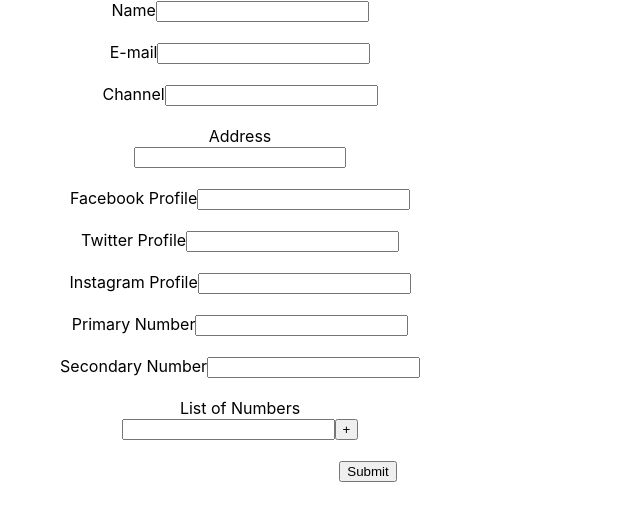
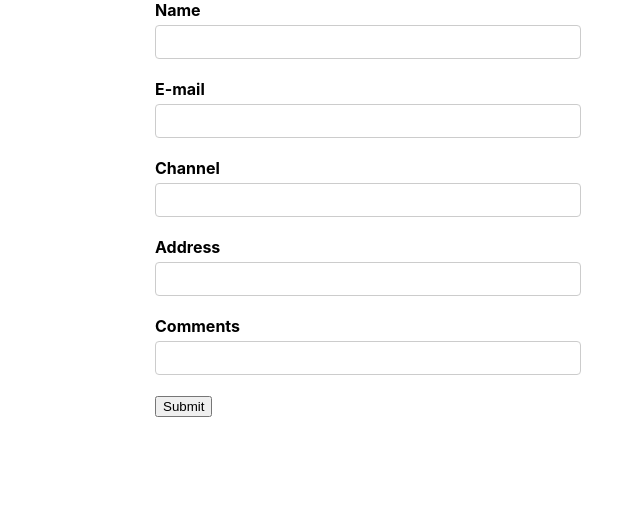
Before and after one commit to Jocatins/sphinx-shop-with-redux, a React (Create React App) app: page / in a window 1280 px wide. Shown: the top 520 px of the page, without its empty margins (272-912 px from the left). Built offline with nearby package versions, Linux system fonts and the light colour scheme.

Commit message:
submit_validations

```diff
--- a/src/App.css
+++ b/src/App.css
@@ -1,48 +1,34 @@
 .App {
-  text-align: center;
+  display: flex;
+  justify-content: center;
 }
 
-.App-logo {
-  height: 40vmin;
-  pointer-events: none;
+label {
+  font-weight: bold;
+  display: flex;
+  margin-bottom: 5px;
 }
 
-@media (prefers-reduced-motion: no-preference) {
-  .App-logo {
-    animation: App-logo-spin infinite 20s linear;
-  }
+input[type="text"],
+input[type="email"],
+textarea {
+  display: block;
+  width: 400px;
+  padding: 6px 12px;
+  font-size: 14px;
+  line-height: 1.42857143;
+  color: #555;
+  background-color: #fff;
+  background-image: none;
+  border: 1px solid #ccc;
+  border-radius: 4px;
+  /* margin-bottom: 20px; */
 }
 
-.App-header {
-  background-color: #282c34;
-  min-height: 100vh;
-  display: flex;
-  flex-direction: column;
-  align-items: center;
-  justify-content: center;
-  font-size: calc(10px + 2vmin);
-  color: white;
+.form-control {
+  margin-bottom: 20px;
 }
 
-.App-link {
-  color: #61dafb;
-}
-
-@keyframes App-logo-spin {
-  from {
-    transform: rotate(0deg);
-  }
-  to {
-    transform: rotate(360deg);
-  }
-}
-.form-control {
-  margin-bottom: 20px;
-  width: 80%;
-}
 .error {
   color: red;
 }
-input {
-  width: 20%;
-}
--- a/src/components/Form1.js
+++ b/src/components/Form1.js
@@ -15,16 +15,12 @@ const initialValues = {
   email: "",
   channel: "",
   address: "",
-  social: {
-    facebook: "",
-    twitter: "",
-    instagram: "",
-  },
-  idNumbers: [""],
-  phoneNumbers: ["", ""],
+  comments: "",
 };
-const onSubmit = (values) => {
+const onSubmit = (values, onSubmitProps) => {
   console.log("form data", values);
+  console.log("submit props", onSubmitProps);
+  onSubmitProps.setSubmitting(false);
 };
 
 const validationSchema = Yup.object({
@@ -32,6 +28,14 @@ const validationSchema = Yup.object({
   email: Yup.string().email("Invalid email format").required("Email required"),
   channel: Yup.string().required("Channel name required"),
 });
+//field level validation
+const validateComments = (value) => {
+  let error;
+  if (!value) {
+    error = "Comments required";
+  }
+  return error;
+};
 
 function Form1() {
   return (
@@ -40,24 +44,25 @@ function Form1() {
       validationSchema={validationSchema}
       onSubmit={onSubmit}
       // validateOnChange={false}   validateOnBlur={false}
+      // 4 simple validations use -----> validateOnMount
     >
+      {(formik) => {
+        console.log("formik props", formik);
+        return (
           <Form>
             <div className="form-control">
               <label htmlFor="name">Name</label>
               <Field type="text" id="name " name="name" />
-
-          <ErrorMessage name="name" />
+              <ErrorMessage name="name" component={TextError} />
             </div>
             <div className="form-control">
               <label htmlFor="email">E-mail</label>
               <Field type="email" id="email " name="email" />
-
               <ErrorMessage name="email" component={TextError} />
             </div>
             <div className="form-control">
               <label htmlFor="channel">Channel</label>
               <Field type="text" id="channel " name="channel" />
-
               <ErrorMessage name="channel">
                 {(errorMsg) => <div className="error">{errorMsg}</div>}
               </ErrorMessage>
@@ -66,68 +71,44 @@ function Form1() {
               <label htmlFor="address">Address</label>
               <FastField name="address">
                 {(props) => {
-              console.log("Field render");
+                  console.log("Field render", props);
                   const { field, form, meta } = props;
                   return (
                     <div>
                       <input type="text" id="address" {...field} />
-                  {meta.touched && meta.error ? <div>{meta.error} </div> : null}
+                      {meta.touched && meta.error ? (
+                        <div>{meta.error} </div>
+                      ) : null}
                     </div>
                   );
                 }}
               </FastField>
             </div>
+            {/* Field level validation */}
             <div className="form-control">
-          <label htmlFor="facebook">Facebook Profile</label>
-          <Field type="text" id="facebook " name="social.facebook" />
+              <label htmlFor="comments">Comments</label>
+              <Field
+                type="text"
+                id="comments "
+                name="comments"
+                validate={validateComments}
+              />
+
+              <ErrorMessage name="comments" component={TextError} />
             </div>
-        <div className="form-control">
-          <label htmlFor="twitter">Twitter Profile</label>
-          <Field type="text" id="twitter " name="social.twitter" />
-        </div>
-        <div className="form-control">
-          <label htmlFor="instagram">Instagram Profile</label>
-          <Field type="text" id="instagram " name="social.instagram" />
-        </div>
-        <div className="form-control">
-          <label htmlFor="primaryPhone">Primary Number</label>
-          <Field type="text" id="primaryPhone " name="phoneNumbers[0]" />
-        </div>
-        <div className="form-control">
-          <label htmlFor="secPhone">Secondary Number</label>
-          <Field type="text" id="secPhone " name="phoneNumbers[1]" />
-        </div>
-        <div className="form-control">
-          <label>List of Numbers</label>
-          <FieldArray name="idNumbers">
-            {(fieldProps) => {
-              //console.log("field array props", fieldProps);
-              const { push, remove, form } = fieldProps;
-              const { values } = form;
-              const { idNumbers } = values;
-              return (
-                <div>
-                  {idNumbers.map((idNo, index) => (
-                    <div key={index}>
-                      <Field name={`idNumbers [${index}]`} />
-                      {index > 0 && (
-                        <button type="button" onClick={() => remove(index)}>
-                          {""}- {""}
+
+            {/* <button type="submit" disabled={!(formik.dirty && formik.isValid)}>
+              Submit
+            </button> */}
+            <button
+              type="submit"
+              disabled={!formik.isValid || formik.isSubmitting}
+            >
+              Submit
             </button>
-                      )}
-
-                      <button type="button" onClick={() => push("")}>
-                        {""} + {""}
-                      </button>
-                    </div>
-                  ))}
-                </div>
+          </Form>
         );
       }}
-          </FieldArray>
-        </div>
-        <button type="submit">Submit</button>
-      </Form>
     </Formik>
   );
 }
```
Lines whose indentation alone changed are shown as unchanged.
